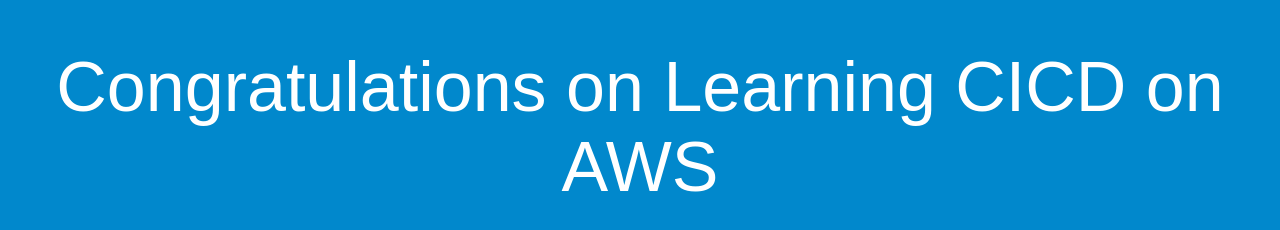
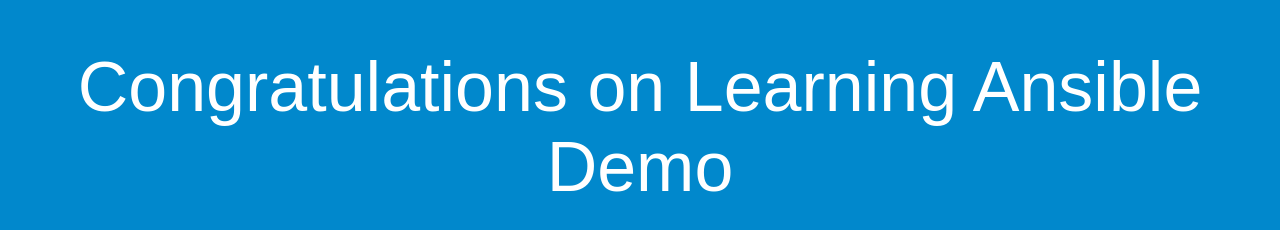
Before and after one commit to meetnitin/ngansibledemo, a plain HTML site: page index.html in a window 1280 px wide. Drawn offline with Linux system fonts and the light colour scheme.

Commit message:
Update index.html

```diff
--- a/index.html
+++ b/index.html
@@ -26,7 +26,7 @@
 </head>
 <body>
   <div align="center">
-    <h1>Congratulations on Learning CICD on AWS</h1>
+    <h1>Congratulations on Learning Ansible Demo</h1>
   </div>
 </body>
 </html>
```
